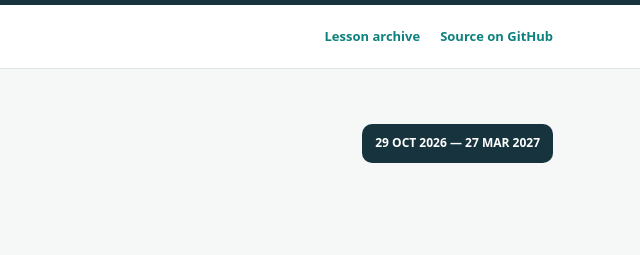
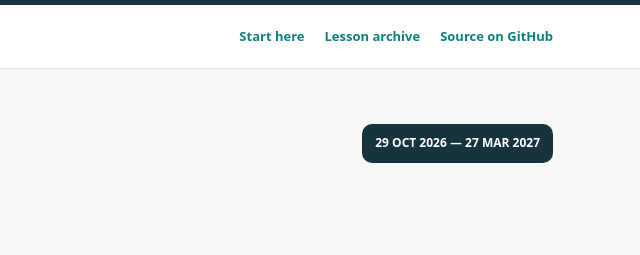
Before and after one commit to alextgtome/complete-english, a plain HTML site: page index.html in a window 1280 px wide. Shown: the top 255 px of the page, 640-1280 px from the left. Drawn offline with Linux system fonts and the light colour scheme.

Commit message:
Add Start Here navigation for first-time visitors

```diff
--- a/index.html
+++ b/index.html
@@ -1 +1 @@
-<!doctype html><html lang="en"><head><meta charset="utf-8"><meta name="viewport" content="width=device-width,initial-scale=1"><meta name="theme-color" content="#17343e"><title>Complete English | 150-Day Fluency Lab</title><link rel="stylesheet" href="assets/site.css"></head><body data-view="home"><header class="site"><nav class="top"><strong>COMPLETE <span>ENGLISH</span></strong><div class="links"><a href="index.html">Lesson archive</a><a href="https://github.com/alextgtome/complete-english">Source on GitHub</a></div></nav></header><main id="root"></main><script src="data/lessons.js"></script><script src="assets/app.js"></script></body></html>
+<!doctype html><html lang="en"><head><meta charset="utf-8"><meta name="viewport" content="width=device-width,initial-scale=1"><meta name="theme-color" content="#17343e"><title>Complete English | 150-Day Fluency Lab</title><link rel="stylesheet" href="assets/site.css"></head><body data-view="home"><header class="site"><nav class="top"><strong>COMPLETE <span>ENGLISH</span></strong><div class="links"><a href="start.html">Start here</a><a href="index.html">Lesson archive</a><a href="https://github.com/alextgtome/complete-english">Source on GitHub</a></div></nav></header><main id="root"></main><script src="data/lessons.js"></script><script src="assets/app.js"></script></body></html>
```
